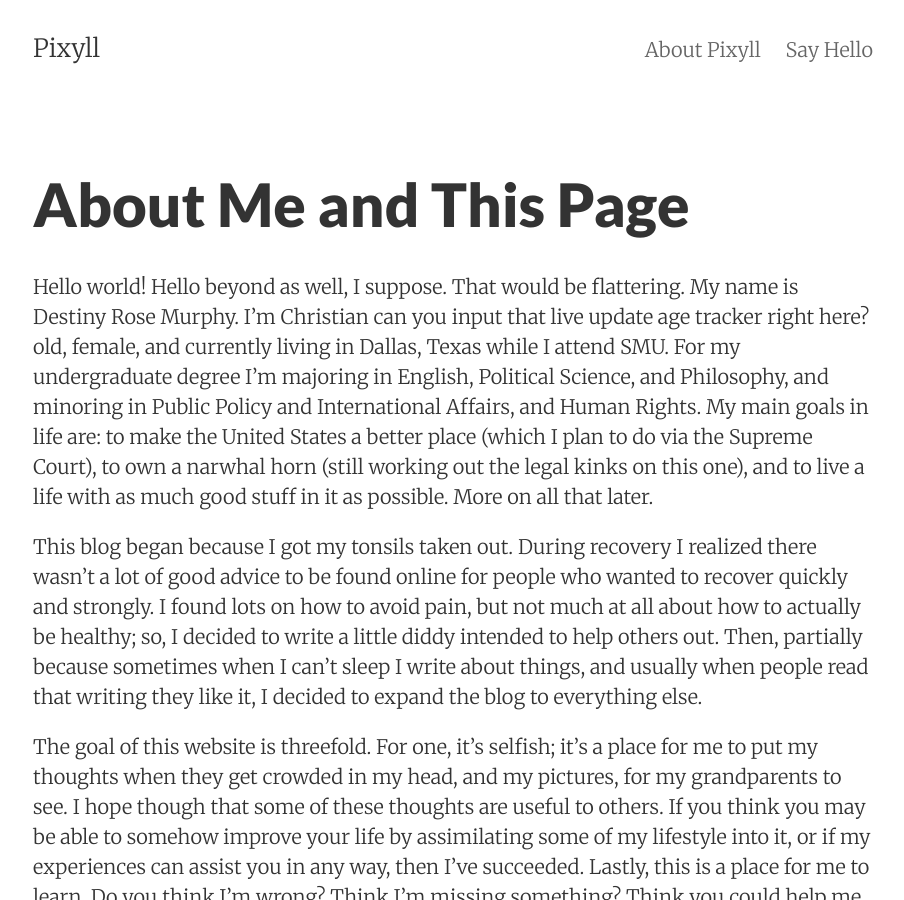
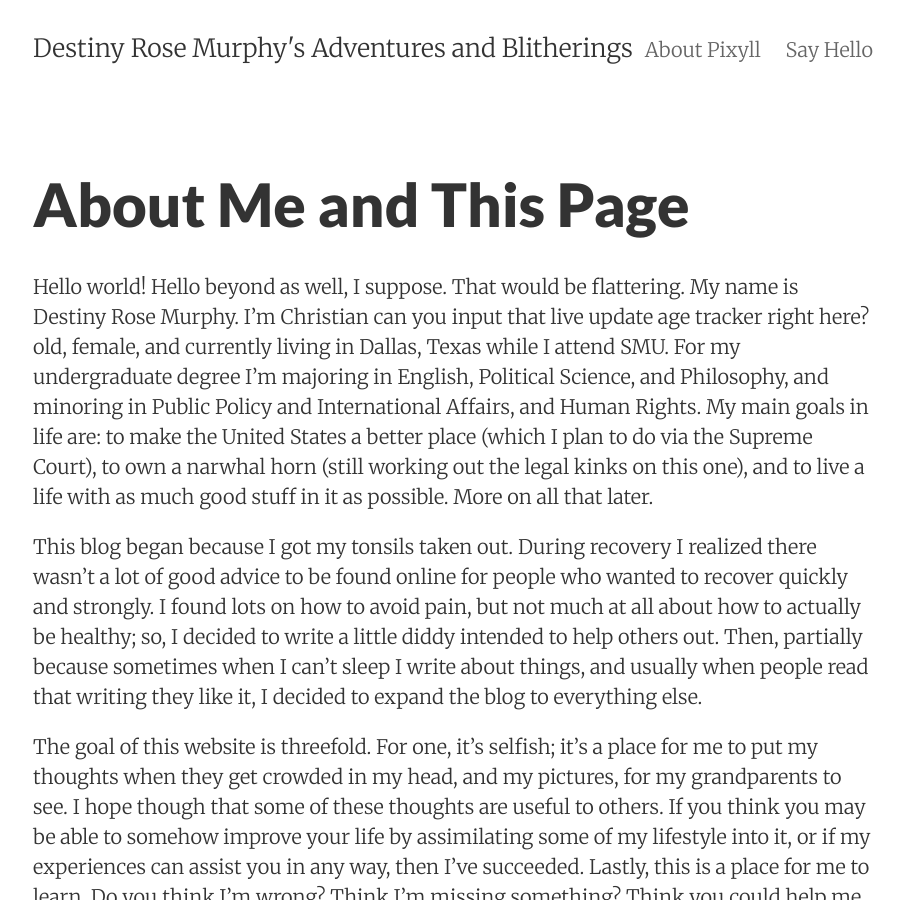
Before and after one commit to DestinyRoseMurphy/DestinyRoseMurphy.github.io, a Jekyll site: the page built from index.html, in a window 1280 px wide and 900 px high. Shown: the whole window, without its empty margins (187-1091 px from the left). Built offline with Jekyll 4.4.1, drawn with Linux system fonts in a browser that asks for light colours; the list of posts is cut into pages by our own code; part of the change alters nothing that is shown.

Commit message:
Changed basic information

```diff
--- a/_config.yml
+++ b/_config.yml
@@ -1,10 +1,10 @@
 # Site settings
-title:       Pixyll
-email:       your_email@example.com
-author:      John Otander
-description: "A simple, beautiful theme for Jekyll that emphasizes content rather than aesthetic fluff."
+title:       "Destiny Rose Murphy's Adventures and Blitherings"
+email:       destiny.rose.murphy@gmail.com
+author:      Destiny Rose Murphy
+description: "I'm Destiny Rose, and sometimes I do and think things. This is where I put the parts of my brain that I don't want to keep in my brain."
 baseurl:     ""
-url:         "http://pixyll.com"
+url:         "http://destinyrosemurphy.github.io"
 date_format: "%b %-d, %Y"
 
 # Google services
```
